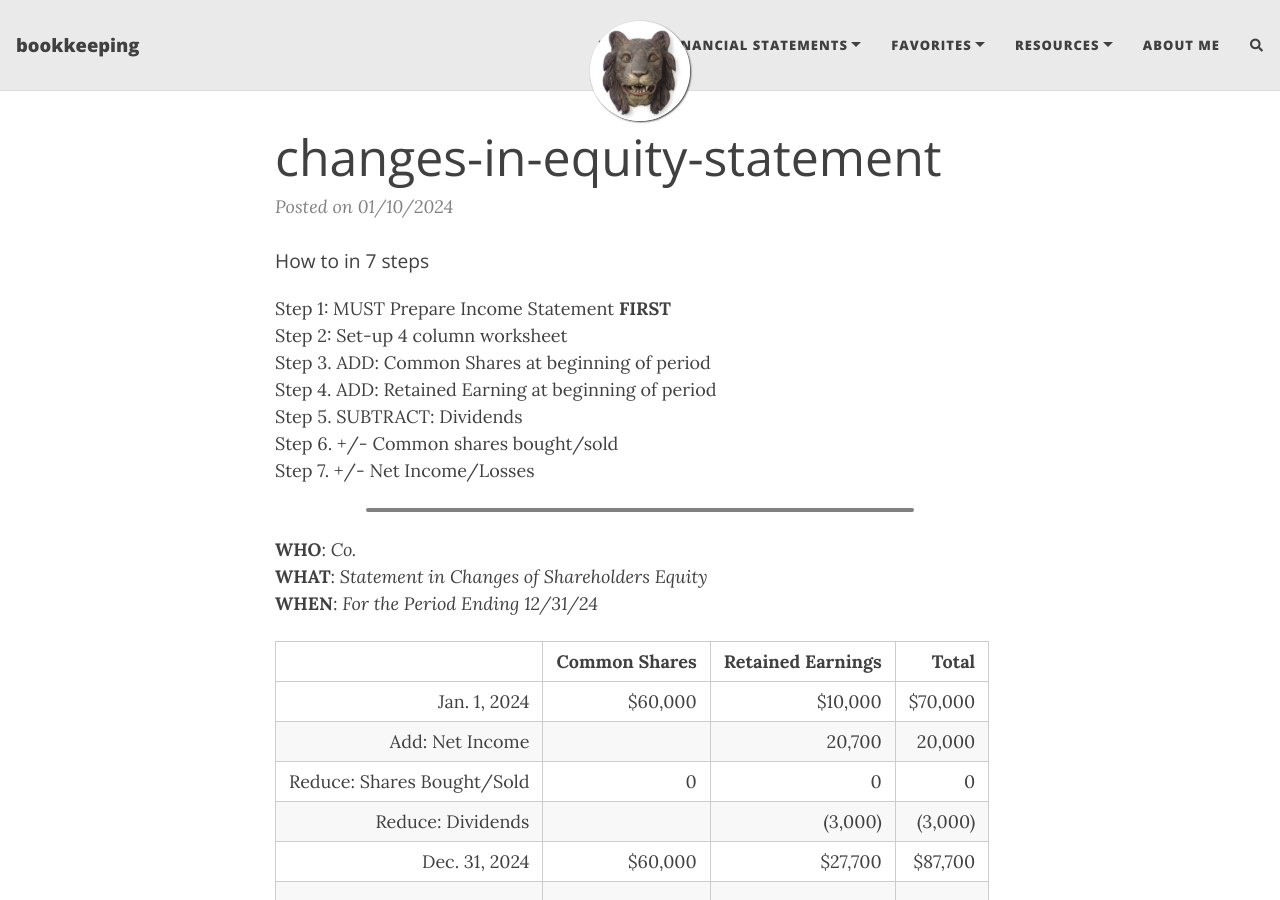
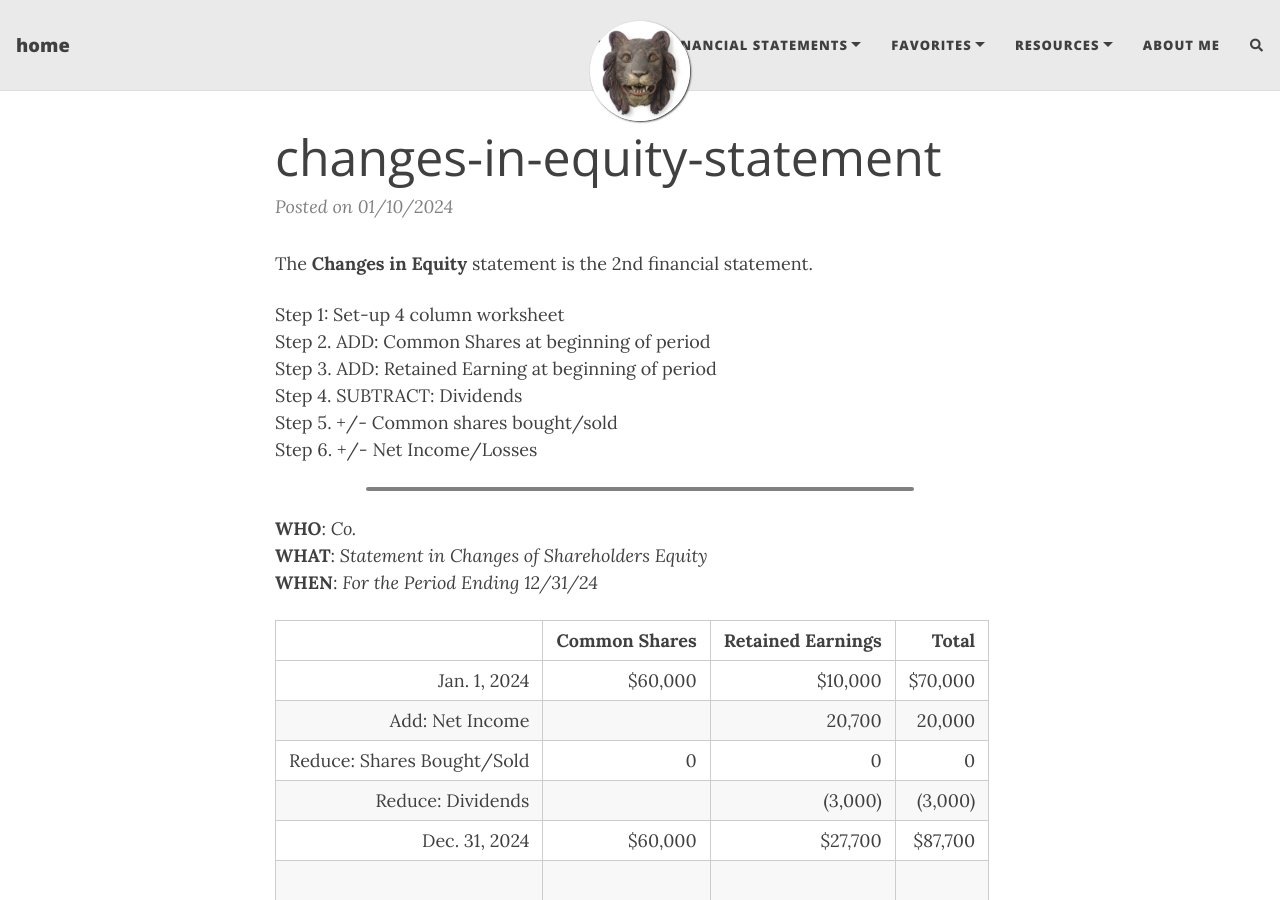
Before and after one commit to mcc-us/mcc-us.github.io.bkup, a Jekyll site: the page built from _posts/2024-01-10-changes-in-equity-statement.md, in a window 1280 px wide and 900 px high. Built offline with Jekyll 4.4.1, drawn with Linux system fonts in a browser that asks for light colours; nearby versions of some CDN libraries; comment, search, counter and statistics services are not loaded.

Commit message:
minor wording mods

```diff
--- a/_config.yml
+++ b/_config.yml
@@ -10,7 +10,7 @@
 ############################
 
 # Name of website
-title: bookkeeping
+title: home
 
 # Your name to show in the footer
 author: mcc
@@ -25,6 +25,7 @@ navbar-links:
     - income: "https://mcc-us.github.io/2024-01-10-prepare-income-statment/"
     - equity: "https://mcc-us.github.io/2024-01-10-changes-in-equity-statement/"
     - balance sheet: "https://mcc-us.github.io/2024-01-17-balance-sheet/"
+    - ratios: "https://mcc-us.github.io/2024-01-17-fin-ratios/"
   Favorites:
     - dr+cr: "https://mcc-us.github.io/2023-12-27-debit-credits-explained-youtube-1/"
     - markdown: "https://mcc-us.github.io/2020-02-28-sample-markdown/"
--- a/_posts/2024-01-10-changes-in-equity-statement.md
+++ b/_posts/2024-01-10-changes-in-equity-statement.md
@@ -4,15 +4,14 @@ title: changes-in-equity-statement
 tags: financials
 ---
 
-#### How to in 7 steps
+The **Changes in Equity** statement is the 2nd financial statement.
 
-Step 1: MUST Prepare Income Statement **FIRST**
-Step 2: Set-up 4 column worksheet
-Step 3. ADD: Common Shares at beginning of period
-Step 4. ADD: Retained Earning at beginning of period
-Step 5. SUBTRACT: Dividends
-Step 6. +/- Common shares bought/sold
-Step 7. +/- Net Income/Losses
+Step 1: Set-up 4 column worksheet
+Step 2. ADD: Common Shares at beginning of period
+Step 3. ADD: Retained Earning at beginning of period
+Step 4. SUBTRACT: Dividends
+Step 5. +/- Common shares bought/sold
+Step 6. +/- Net Income/Losses
 
 ---
 
```
Also changed, not shown: _posts/2024-01-10-prepare-income-statment.md (+1 -1 lines), _posts/2024-01-17-balance-sheet.md (+1 -1 lines).
